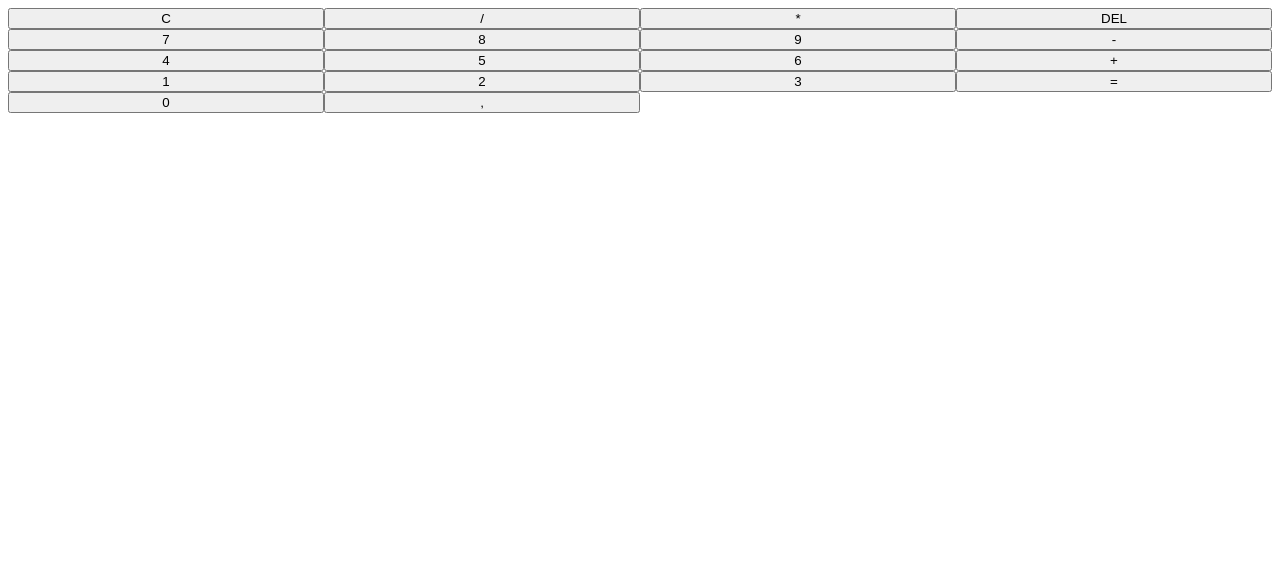
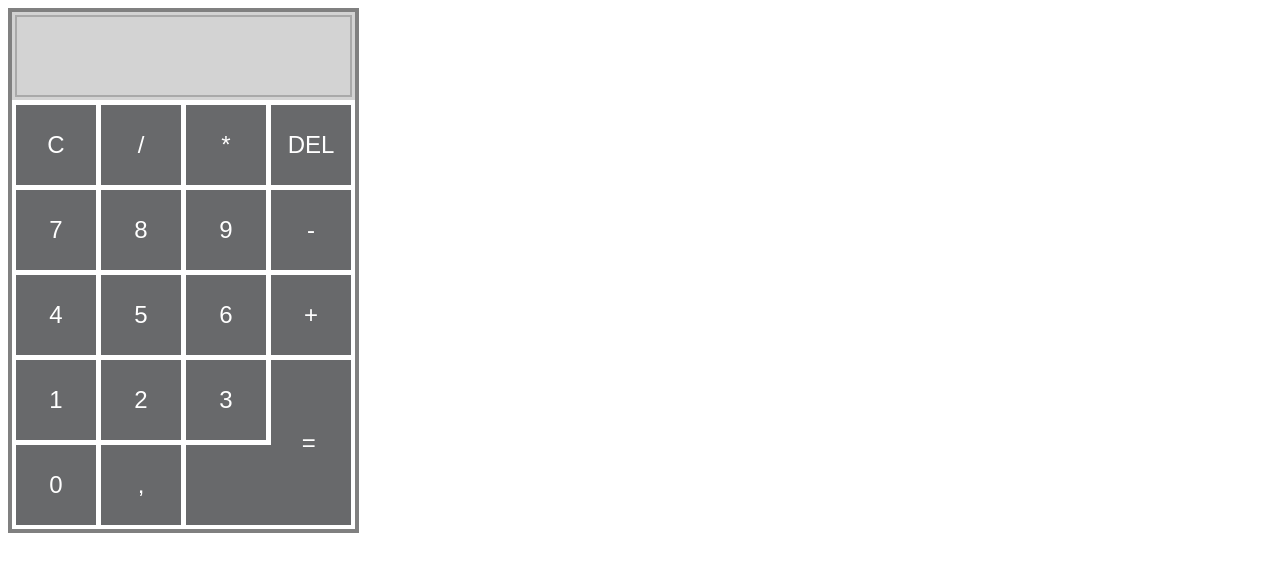
Before and after one commit to egranum/calculator, a plain HTML site: page index.html in a window 1280 px wide. Drawn offline with Linux system fonts and the light colour scheme.

Commit message:
Place and style buttons and display

```diff
--- a/index.html
+++ b/index.html
@@ -9,25 +9,30 @@
 </head>
 <body>
     <div class="container">
+        <div class="display">
+            <div class="number-container">
+
+            </div>
+        </div>
         <div class="buttons">
-            <button class="button" data-key="">C</button>
-            <button class="button" data-key="">/</button>
-            <button class="button" data-key="">*</button>
-            <button class="button" data-key="">DEL</button>
-            <button class="button" data-key="">7</button>
-            <button class="button" data-key="">8</button>
-            <button class="button" data-key="">9</button>
-            <button class="button" data-key="">-</button>
-            <button class="button" data-key="">4</button>
-            <button class="button" data-key="">5</button>
-            <button class="button" data-key="">6</button>
-            <button class="button" data-key="">+</button>
-            <button class="button" data-key="">1</button>
-            <button class="button" data-key="">2</button>
-            <button class="button" data-key="">3</button>
-            <button class="button" data-key="">=</button>
-            <button class="button" data-key="">0</button>
-            <button class="button" data-key="">,</button>
+            <button class="button c-btn" data-key="">C</button>
+            <button class="button div-btn" data-key="">/</button>
+            <button class="button mul-btn" data-key="">*</button>
+            <button class="button del-btn" data-key="">DEL</button>
+            <button class="button btn7" data-key="">7</button>
+            <button class="button btn8" data-key="">8</button>
+            <button class="button btn9" data-key="">9</button>
+            <button class="button min-btn" data-key="">-</button>
+            <button class="button btn4" data-key="">4</button>
+            <button class="button btn5" data-key="">5</button>
+            <button class="button btn6" data-key="">6</button>
+            <button class="button add-btn" data-key="">+</button>
+            <button class="button btn1" data-key="">1</button>
+            <button class="button btn2" data-key="">2</button>
+            <button class="button btn3" data-key="">3</button>
+            <button class="button equals-btn" data-key="">=</button>
+            <button class="button btn0" data-key="">0</button>
+            <button class="button comma-btn" data-key="">,</button>
 
         </div>
     </div>
--- a/style.css
+++ b/style.css
@@ -1,5 +1,59 @@
+.container {
+    width: fit-content;
+    border: 4px solid grey;
+}
+
+.display {
+    height: 5.5rem;
+    background-color: lightgrey;
+    margin-bottom: 5px;
+    outline: 2px solid darkgrey;
+    outline-offset: -5px;
+}
+
+.number-container {
+    font-family: Arial, Helvetica, sans-serif;
+    font-size: 3rem;
+    text-align: end;
+    padding: 1rem 0.6rem;
+}
+
+button {
+    display: block;
+    border: none;
+    padding: 1rem 1rem;
+    margin: 0;
+    text-decoration: none;
+    background: #68696b;
+    color: #ffffff;
+    font-family: sans-serif;
+    font-size: 1.5rem;
+    cursor: pointer;
+    text-align: center;
+    transition: background 250ms ease-in-out,
+                transform 150ms ease;
+    -webkit-appearance: none;
+    -moz-appearance: none;
+}
+
 .buttons {
     display: grid;
-    grid-template-columns: repeat(4, 1fr);
-    grid-template-rows: repeat(5, 1fr);
+    grid-gap: 5px;
+    grid-template-columns: repeat(4, 5rem);
+    grid-template-rows: repeat(5, 5rem);
+    margin: 4px;
 }
+
+.equals-btn {
+    grid-column: 3 / 5;
+    grid-row: 4 / 6;
+    text-align: end;
+    padding-right: 2.2rem;
+}
+
+.btn3 {
+    grid-column: 3 / 4;
+    grid-row: 4 / 5;
+    z-index: 1;
+    outline: 5px solid white;
+}
```
